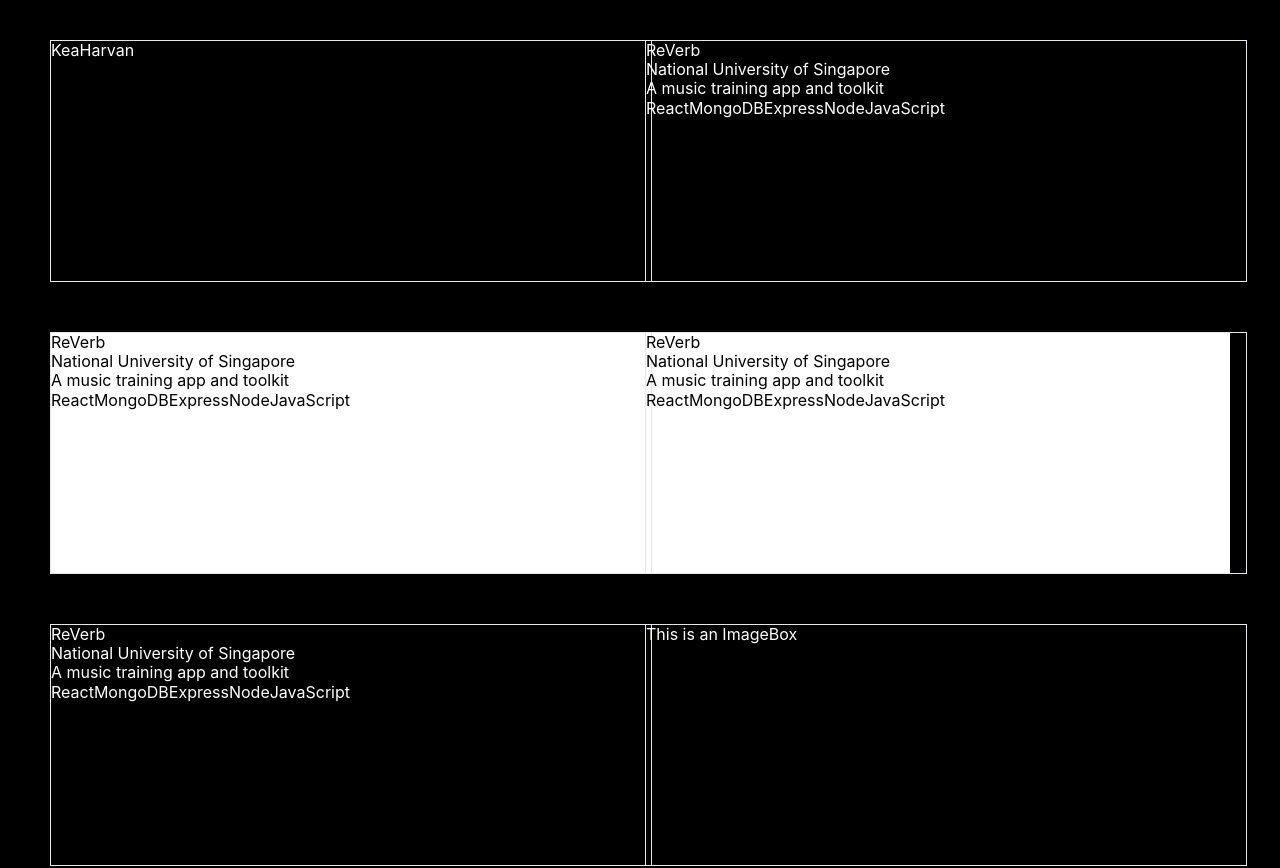
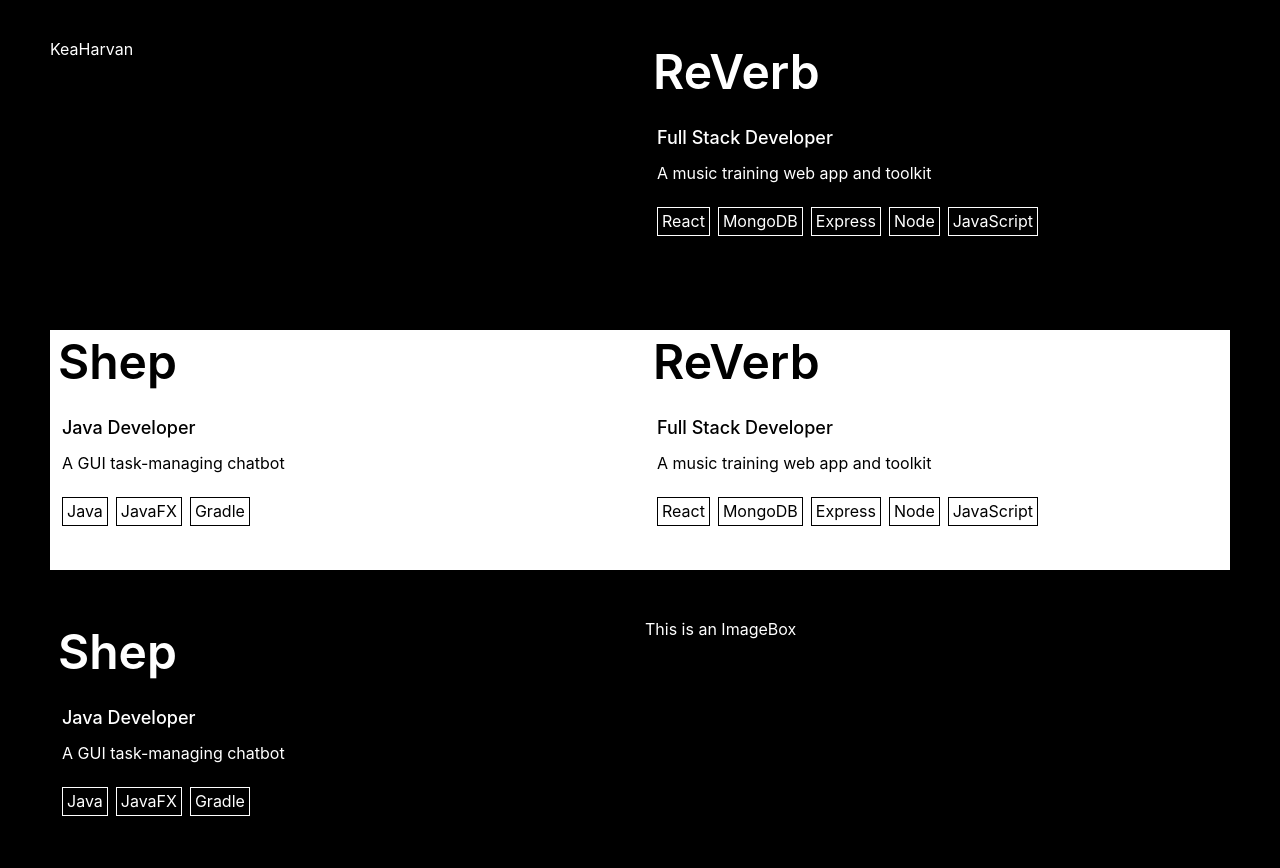
Before and after one commit to kea-S/presentPerfectNostalgia, a React (Vite) app in the folder circuits/: page / in a window 1280 px wide. Shown: the top 868 px of the page. Built offline with nearby package versions, Linux system fonts and the light colour scheme.

Commit message:
Add list, modals look good

```diff
--- a/circuits/src/components/Grid.tsx
+++ b/circuits/src/components/Grid.tsx
@@ -5,14 +5,15 @@ import ProjectBox from "./ProjectBox"
 import { useState, useEffect } from "react"
 
 import reVerb from '../data/Orbital.json';
+import shep from '../data/Shep.json';
 
 function Grid() {
     const cells = [
         <KeaHarvanBox key="1" />,
         <ProjectBox key="2" data={reVerb}/>,
-        <ProjectBox key="3" data={reVerb}/>,
+        <ProjectBox key="3" data={shep}/>,
         <ProjectBox key="4" data={reVerb}/>,
-        <ProjectBox key="5" data={reVerb}/>,
+        <ProjectBox key="5" data={shep}/>,
         <ImageBox key="6" />,
         <ImageBox key="7" />,
         <ProjectBox key="8" data={reVerb}/>,
@@ -49,7 +50,8 @@ function Grid() {
     return (
         <div className="grid grid-cols-1 xl:grid-cols-2 4xl:grid-cols-3 gap-x-2.5 gap-y-12.5 mx-12.5 my-10">
             {rows.map((row, rowIndex) => (
-                <div key={rowIndex} className={`col-span-full ${rowIndex % 2 === 1 ? 'bg-white text-black' : ''}`}>
+                <div key={rowIndex} className={`col-span-full ${rowIndex % 2 === 1 ? 'bg-white text-black [&_*]:border-black'
+: 'bg-black text-white [&_*]:border-white'}`}>
                     <div className="grid grid-cols-1 xl:grid-cols-2 4xl:grid-cols-3 gap-x-2.5">
                         {row.map((item, colIndex) => (
                             <div key={colIndex}>
--- a/circuits/src/components/Modals.tsx
+++ b/circuits/src/components/Modals.tsx
@@ -8,11 +8,16 @@ interface ModalProps {
 function Modal({ isOpen, children }: ModalProps) {
 
     return (
-        <div style={{pointerEvents: 'none'}}>
-            {isOpen && <div className="fixed inset-0 flex items-center justify-center bg-black bg-opacity-50">
-                {children}
-            </div>}
-        </div>
+        <>
+            {isOpen &&
+                <div style={{pointerEvents: "none"}}
+                    className="fixed top-1/2 left-1/2
+                    transform -translate-x-1/2 -translate-y-1/2
+                    bg-black text-white w-192 h-176 border
+                    [&_*]:!border-white !border-white p-4">
+                    {children}
+                </div>}
+        </>
     );
 }
 
--- a/circuits/src/components/ProjectBox.tsx
+++ b/circuits/src/components/ProjectBox.tsx
@@ -2,11 +2,12 @@ import { ProjectData } from '../types.ts';
 
 import Box from './box.tsx'
 import ProjectModal from './ProjectModal.tsx';
+import List from './list.tsx';
 
 import { useState } from 'react';
 
 interface ProjectProps {
-    data: ProjectData
+    data: ProjectData;
 }
 
 function ProjectBox({ data }: ProjectProps) {
@@ -18,16 +19,18 @@ function ProjectBox({ data }: ProjectProps) {
     return (
         <div onMouseOver={handleMouseEnter} onMouseOut={handleMouseLeave}>
             <Box>
-                <header>
-                    <h1>{data.title}</h1>
+                <header className='mx-2 py-2'>
+                    <h1 className='font-semibold text-5xl'>{data.title}</h1>
                 </header>
-                <main>
-                    <h2>{data.association}</h2>
-                    <p>{data.brief}</p>
-                    <h3>{data.stack}</h3> {/* new component here*/}
+                <main className='my-5 mx-3'>
+                    <h2 className='text-lg font-medium'>{data.role}</h2>
+                    <p className='my-3 w-80'>{data.brief}</p>
                 </main>
+                <footer className='mx-2'>
+                    <List array={data.stack}/>
+                </footer>
             </Box>
-            <ProjectModal isOpen={isModalOpen} descriptor={data.descriptor} title={data.title}/>
+            <ProjectModal isOpen={isModalOpen} descriptor={data.descriptor} title={data.title} footer={data.stack}/>
         </div>
     )
 }
--- a/circuits/src/components/ProjectModal.tsx
+++ b/circuits/src/components/ProjectModal.tsx
@@ -1,34 +1,36 @@
 import { ProjectDescriptor } from '../types.ts';
 
 import Modal from './Modals.tsx';
+import List from './list.tsx';
 
 interface ProjectModalProps {
     isOpen: boolean;
     descriptor: ProjectDescriptor;
     title: string;
+    footer: string[];
 }
 
-function ProjectModal({ isOpen, descriptor, title }: ProjectModalProps) {
+function ProjectModal({ isOpen, descriptor, title, footer }: ProjectModalProps) {
 
     return (
         <Modal isOpen={isOpen}>
-            <header>
-                <h1>{title}</h1>
+            <header className='mx-5 my-3'>
+                <h1 className='font-semibold text-5xl'>{title}</h1>
             </header>
-            <main>
-                {/*<img>{descriptor.media}</img>*/}
-                <p>{descriptor.detail}</p>
-                <ul>
-                    <li>
-                        <h2>
+            <main className='my-5 mx-2 flex p-1'>
+                <div className='flex-1 m-1 p-2 '>
+                    <p className='my-2'>{descriptor.detail}</p>
+                    <ul className='my-1'>
+                        <li className='my-2'>
+                            <h2 className='text-lg font-medium'>
                                 {descriptor.portfolios.one.header}
                             </h2>
                             <p>
                                 {descriptor.portfolios.one.descriptor}
                             </p>
                         </li>
-                    <li>
-                        <h2>
+                        <li className='my-2'>
+                            <h2 className='text-lg font-medium'>
                                 {descriptor.portfolios.two.header}
                             </h2>
                             <p>
@@ -36,6 +38,13 @@ function ProjectModal({ isOpen, descriptor, title }: ProjectModalProps) {
                             </p>
                         </li>
                     </ul>
+                    <footer className='my-5'>
+                        <List array={footer} />
+                    </footer>
+                </div>
+                <div className='flex-1 m-1 px-5 py-5'>
+                    <img src={descriptor.media} className="w-80" />
+                </div>
             </main>
         </Modal>
     );
--- a/circuits/src/components/box.tsx
+++ b/circuits/src/components/box.tsx
@@ -7,7 +7,7 @@ interface BoxProps {
 function Box( {children}: BoxProps ) {
 
     return (
-        <div className="box-content w-72 sm:w-128 md:w-150 sm:h-60 border">
+        <div className="box-content w-72 sm:w-128 md:w-150 sm:h-60">
             {children}
         </div>
     );
--- /dev/null
+++ b/circuits/src/components/list.tsx
@@ -0,0 +1,19 @@
+interface ListProps {
+    array: string[];
+}
+
+function List({ array }: ListProps) {
+
+    return (
+        <div className="flex">
+            {array.map((str) => (
+                <div className="border p-1 m-1">
+                    {str}
+                </div>
+            ))}
+        </div>
+    );
+}
+
+
+export default List;
--- a/circuits/src/data/Orbital.json
+++ b/circuits/src/data/Orbital.json
@@ -1,20 +1,20 @@
 {
     "title": "ReVerb",
-    "association": "National University of Singapore",
+    "role": "Full Stack Developer",
     "hyperlink": "https://re-verb-app.vercel.app",
-    "brief": "A music training app and toolkit",
+    "brief": "A music training web app and toolkit",
     "stack": ["React", "MongoDB", "Express", "Node", "JavaScript"],
     "descriptor": {
-        "media": "path/to/img.png",
-        "detail": "ReVerb is a music training app and toolkit, designed to be a musician’s best friend by providing industry standard tools at convenience, as well as providing motivation for both returning musicians and curious souls eager to start their musical journey",
+        "media": "/reVerbScreen.png",
+        "detail": "ReVerb is a music training app and toolkit, designed to be a musician’s best friend by providing industry standard tools at convenience, as well as providing motivation for both returning musicians and curious souls eager to start their musical journey.",
         "portfolios": {
             "one": {
                 "header": "CRUD Metronome",
-                "descriptor": "Built a fully functional metronome with adjustable BPM and time signature, along with a database for storing song settings, including BPM, time signature, name, and artist. Users can quickly load saved songs to configure the metronome instantly. The system also supports basic CRUD operations for managing stored songs."
+                "descriptor": "A fully functional metronome, complete with a database for storing song settings. Users can quickly save, load, edit, and delete to configure the metronome instantly."
             },
             "two": {
                 "header": "Music Quizzing Platform",
-                "descriptor": "Built an expandable database of custom-made quizzes utilising MongoDB, structured into sequential journeys for users to complete. A hearts system discourages brute-forcing answers, ensuring meaningful engagement. Various question formats, including rhythmic, aural, and visual, offer diverse challenges, with modular combinations allowing six unique question-and-answer pairings to maintain user interest."
+                "descriptor": "An expandable database of custom-made quizzes, structured into sequential challenges for users to complete. A hearts system discourages brute-forcing answers. Complete with various audio-visual QnA formats, offering up to 6 different pairings."
             }
         }
     }
--- /dev/null
+++ b/circuits/src/data/Shep.json
@@ -0,0 +1,21 @@
+{
+    "title": "Shep",
+    "role": "Java Developer",
+    "hyperlink": "https://re-verb-app.vercel.app",
+    "brief": "A GUI task-managing chatbot",
+    "stack": ["Java", "JavaFX", "Gradle"],
+    "descriptor": {
+        "media": "/shepScreen.png",
+        "detail": "Shep is a GUI task tracking app designed for text based inputs. Shep was developed as a brown-field iterative breadth first project stemming from Duke, a chatbot developed for NUS's intro to Software Engineering Course.",
+        "portfolios": {
+            "one": {
+                "header": "Task Manager",
+                "descriptor": "Users can add different types of tasks with different attributes, such as to-dos, deadlines, and events. Users can mark tasks as done, delete tasks, and listing all current tasks."
+            },
+            "two": {
+                "header": "Storage",
+                "descriptor": "A storage component to ensure that task data is persistently managed across user sessions. Whenever a user is done with a session, the storage component writes to a file. Launching Shep reads from said file."
+            }
+        }
+    }
+}
--- a/circuits/src/types.ts
+++ b/circuits/src/types.ts
@@ -11,10 +11,11 @@ export interface ProjectDescriptor {
       descriptor: string;
     };
   };
-}
+};
+
 export interface ProjectData {
   title: string;
-  association: string;
+  role: string;
   hyperlink: string;
   brief: string;
   stack: string[];
--- a/circuits/tailwind.config.js
+++ b/circuits/tailwind.config.js
@@ -11,6 +11,18 @@ export default {
                 '144': '36rem',
                 '150': '37.5rem',
                 '160': '40rem',
+                '176': '44rem',
+                '192': '48rem',
+                '208': '52rem',
+            },
+            height: {
+                '128': '32rem',
+                '144': '36rem',
+                '150': '37.5rem',
+                '160': '40rem',
+                '176': '44rem',
+                '192': '48rem',
+                '208': '52rem',
             },
             gap: {
                 '2.5': '0.625rem',
```
Also changed, not shown: circuits/public/reVerbScreen.png (added), circuits/public/shepScreen.png (added). Lines whose indentation alone changed are shown as unchanged.
